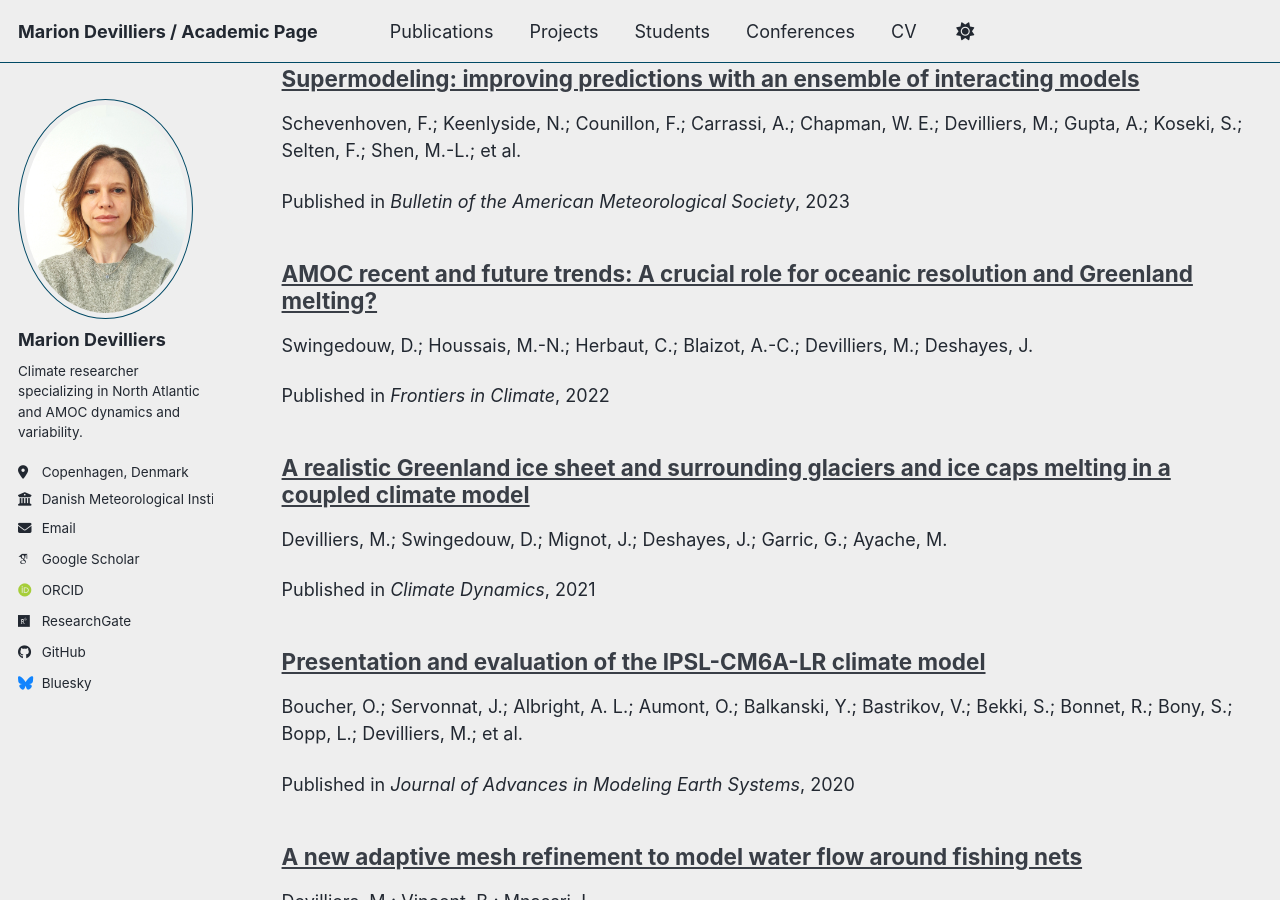
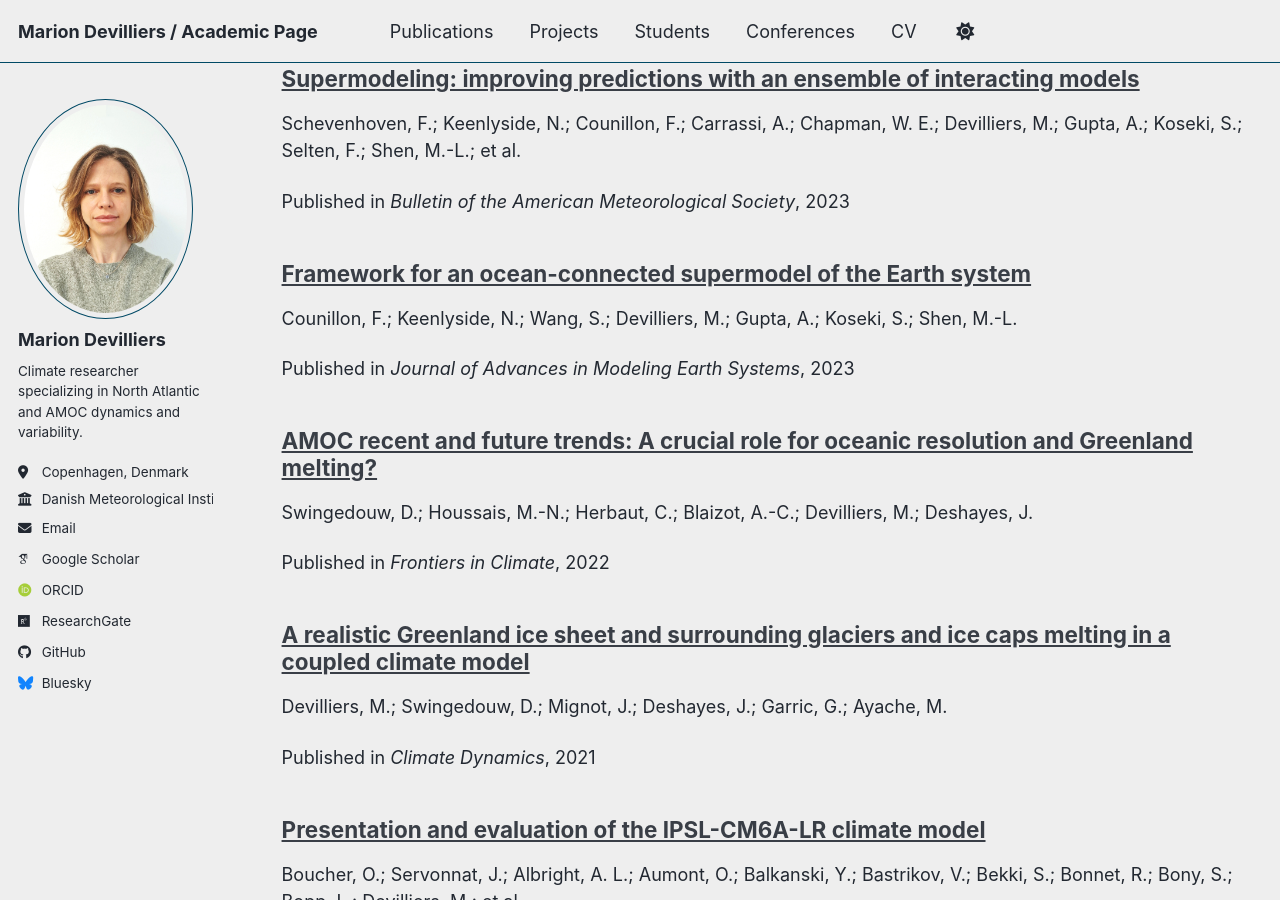
Before and after one commit to mariondevilliers/mariondevilliers.github.io, a Jekyll site: the page built from _pages/publications.html, in a window 1280 px wide and 900 px high, scrolled down 1384 px. Built offline with Jekyll 4.4.1, drawn with Linux system fonts in a browser that asks for light colours; some web fonts are replaced; a script bundle is joined from its source files by our own code; library files that are not in the unit come from our copies.

Commit message:
Update 2023-counillon-supermodel-james.md

```diff
--- a/_publications/2023-counillon-supermodel-james.md
+++ b/_publications/2023-counillon-supermodel-james.md
@@ -4,14 +4,9 @@ collection: publications
 permalink: /publications/counillon-2023-supermodel-james/
 date: 2023-01-01
 venue: "Journal of Advances in Modeling Earth Systems"
-authors:
-  - "Counillon, F."
-  - "Keenlyside, N."
-  - "Wang, S."
-  - "Devilliers, M."
-  - "Gupta, A."
-  - "Koseki, S."
-  - "Shen, M.-L."
-type: article
+authors: "Counillon, F.; Keenlyside, N.; Wang, S.; Devilliers, M.; Gupta, A.; Koseki, S.; Shen, M.-L."
+type: "article"
+category: manuscripts
+year: 2023
 redirect_to: "https://agupubs.onlinelibrary.wiley.com/doi/full/10.1029/2022MS003310"
 ---
```
